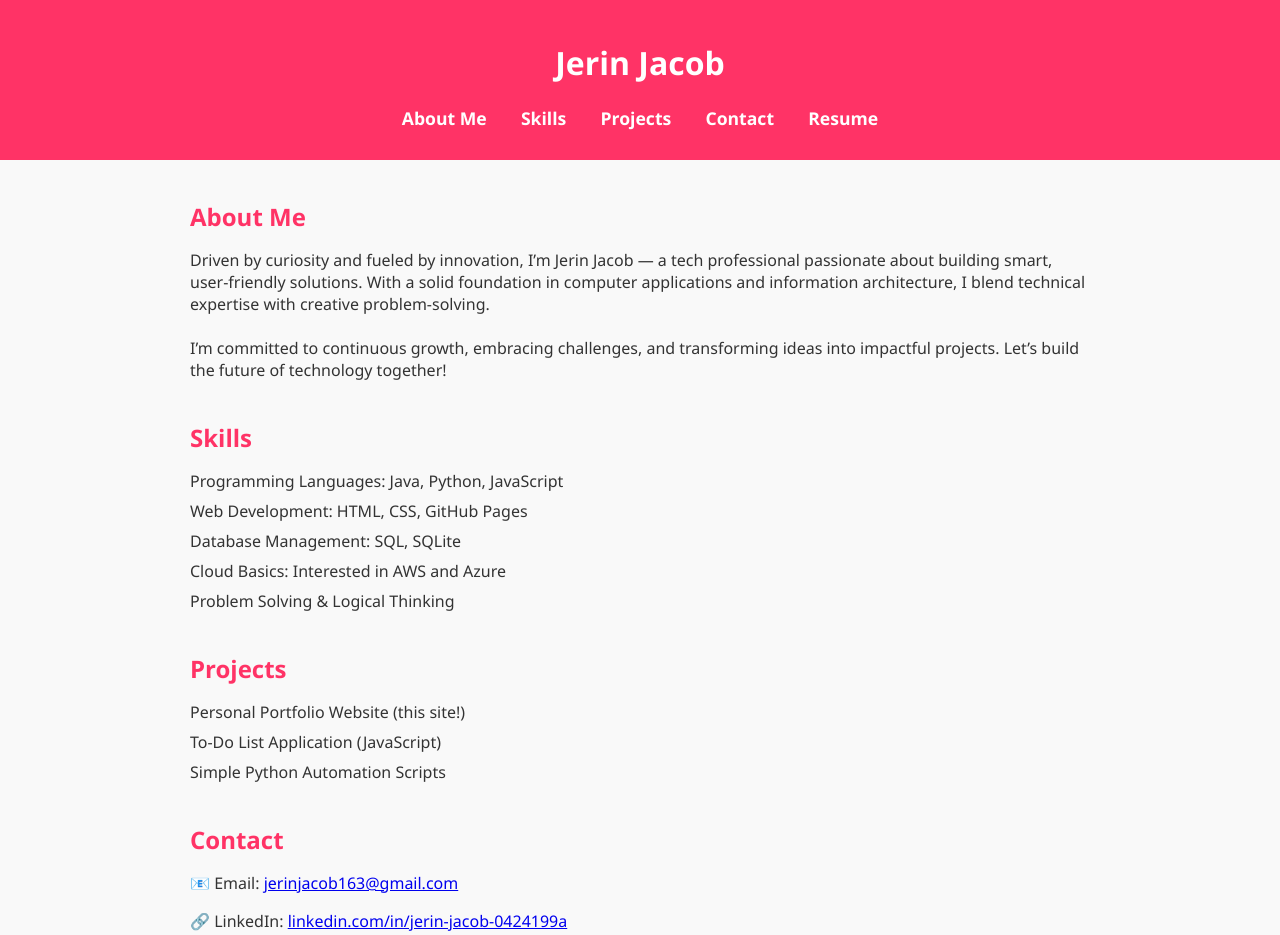
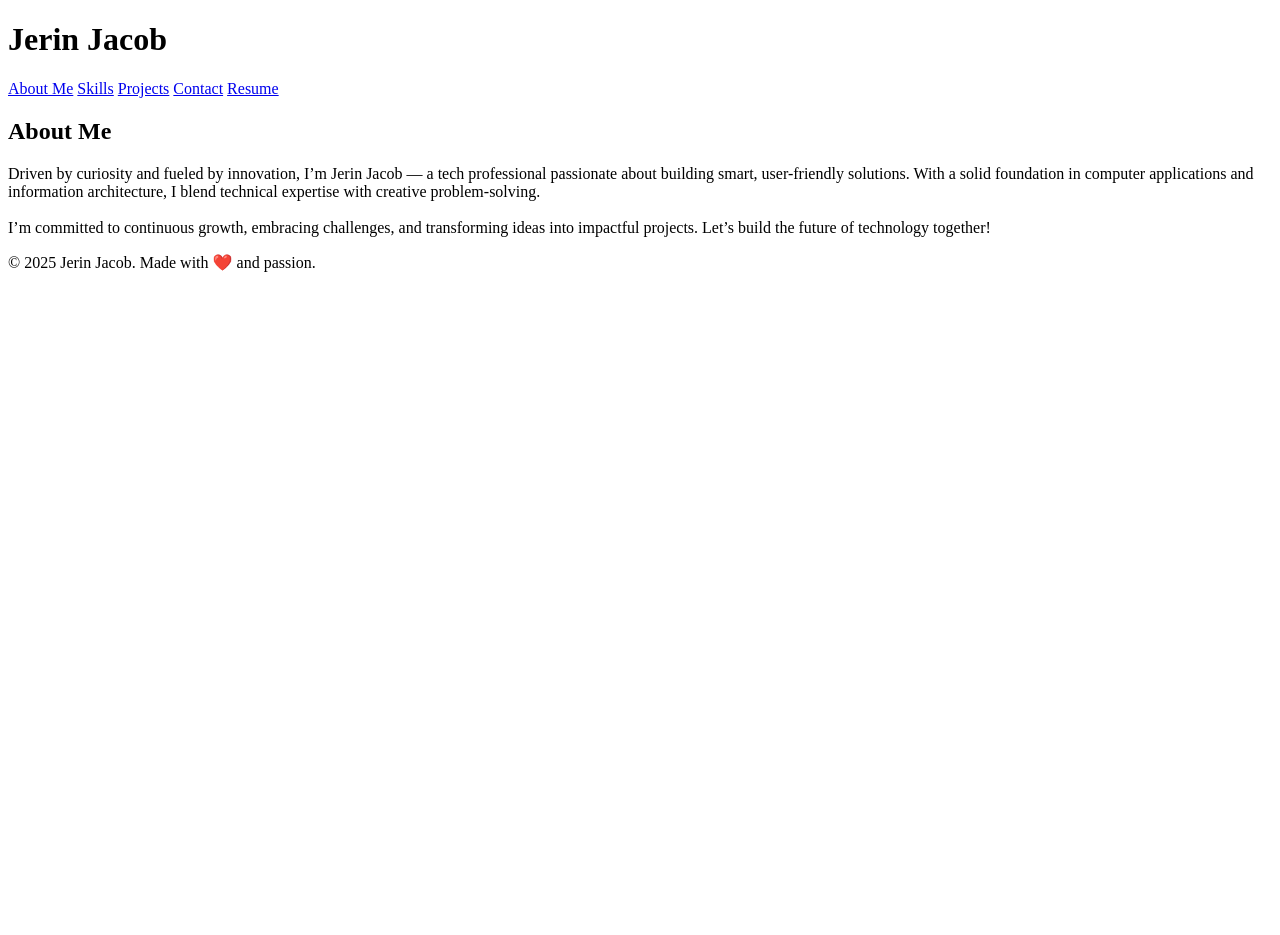
Before and after one commit to JerinEldhose/JerinEldhose.github.io, a plain HTML site: page index.html in a window 1280 px wide. Shown: the top 935 px of the page. After the commit the page ends 800 px from the top, so only its background shows below. Drawn offline with Linux system fonts and the light colour scheme.

Commit message:
Update index.html
Signed-off-by: JerinEldhose <117848953+JerinEldhose@users.noreply.github.com>

```diff
--- a/index.html
+++ b/index.html
@@ -3,75 +3,19 @@
 <head>
   <meta charset="UTF-8" />
   <meta name="viewport" content="width=device-width, initial-scale=1" />
-  <title>Jerin Jacob | Personal Portfolio</title>
+  <title>Jerin Jacob | About Me</title>
   <style>
-    html {
-      scroll-behavior: smooth;
-    }
-    body {
-      font-family: 'Segoe UI', Tahoma, Geneva, Verdana, sans-serif;
-      margin: 0;
-      padding: 0;
-      background: #f9f9f9;
-      color: #333;
-    }
-    header {
-      background: #ff3366;
-      color: white;
-      padding: 20px 40px;
-      text-align: center;
-    }
-    nav {
-      margin: 10px 0;
-    }
-    nav a {
-      margin: 0 15px;
-      text-decoration: none;
-      color: white;
-      font-weight: bold;
-      font-size: 1.1rem;
-    }
-    section {
-      max-width: 900px;
-      margin: 40px auto;
-      padding: 0 20px;
-    }
-    h2 {
-      color: #ff3366;
-      margin-bottom: 15px;
-    }
-    ul {
-      list-style: none;
-      padding: 0;
-    }
-    li {
-      margin-bottom: 8px;
-      font-size: 1rem;
-    }
-    footer {
-      text-align: center;
-      padding: 20px;
-      background: #eee;
-      margin-top: 60px;
-      font-size: 0.9rem;
-      color: #666;
-    }
-    @media (max-width: 600px) {
-      nav a {
-        display: block;
-        margin: 10px 0;
-      }
-    }
+    /* your existing CSS here */
   </style>
 </head>
 <body>
   <header>
     <h1>Jerin Jacob</h1>
     <nav>
-      <a href="#about">About Me</a>
-      <a href="#skills">Skills</a>
-      <a href="#projects">Projects</a>
-      <a href="#contact">Contact</a>
+      <a href="index.html">About Me</a>
+      <a href="skills.html">Skills</a>
+      <a href="projects.html">Projects</a>
+      <a href="contact.html">Contact</a>
       <a href="abstract.html">Resume</a>
     </nav>
   </header>
@@ -84,32 +28,6 @@
     </p>
   </section>
 
-  <section id="skills">
-    <h2>Skills</h2>
-    <ul>
-      <li>Programming Languages: Java, Python, JavaScript</li>
-      <li>Web Development: HTML, CSS, GitHub Pages</li>
-      <li>Database Management: SQL, SQLite</li>
-      <li>Cloud Basics: Interested in AWS and Azure</li>
-      <li>Problem Solving & Logical Thinking</li>
-    </ul>
-  </section>
-
-  <section id="projects">
-    <h2>Projects</h2>
-    <ul>
-      <li>Personal Portfolio Website (this site!)</li>
-      <li>To-Do List Application (JavaScript)</li>
-      <li>Simple Python Automation Scripts</li>
-    </ul>
-  </section>
-
-  <section id="contact">
-    <h2>Contact</h2>
-    <p>📧 Email: <a href="mailto:jerinjacob163@gmail.com">jerinjacob163@gmail.com</a></p>
-    <p>🔗 LinkedIn: <a href="https://www.linkedin.com/in/jerin-jacob-0424199a/" target="_blank" rel="noopener noreferrer">linkedin.com/in/jerin-jacob-0424199a</a></p>
-  </section>
-
   <footer>
     &copy; 2025 Jerin Jacob. Made with ❤️ and passion.
   </footer>
```
